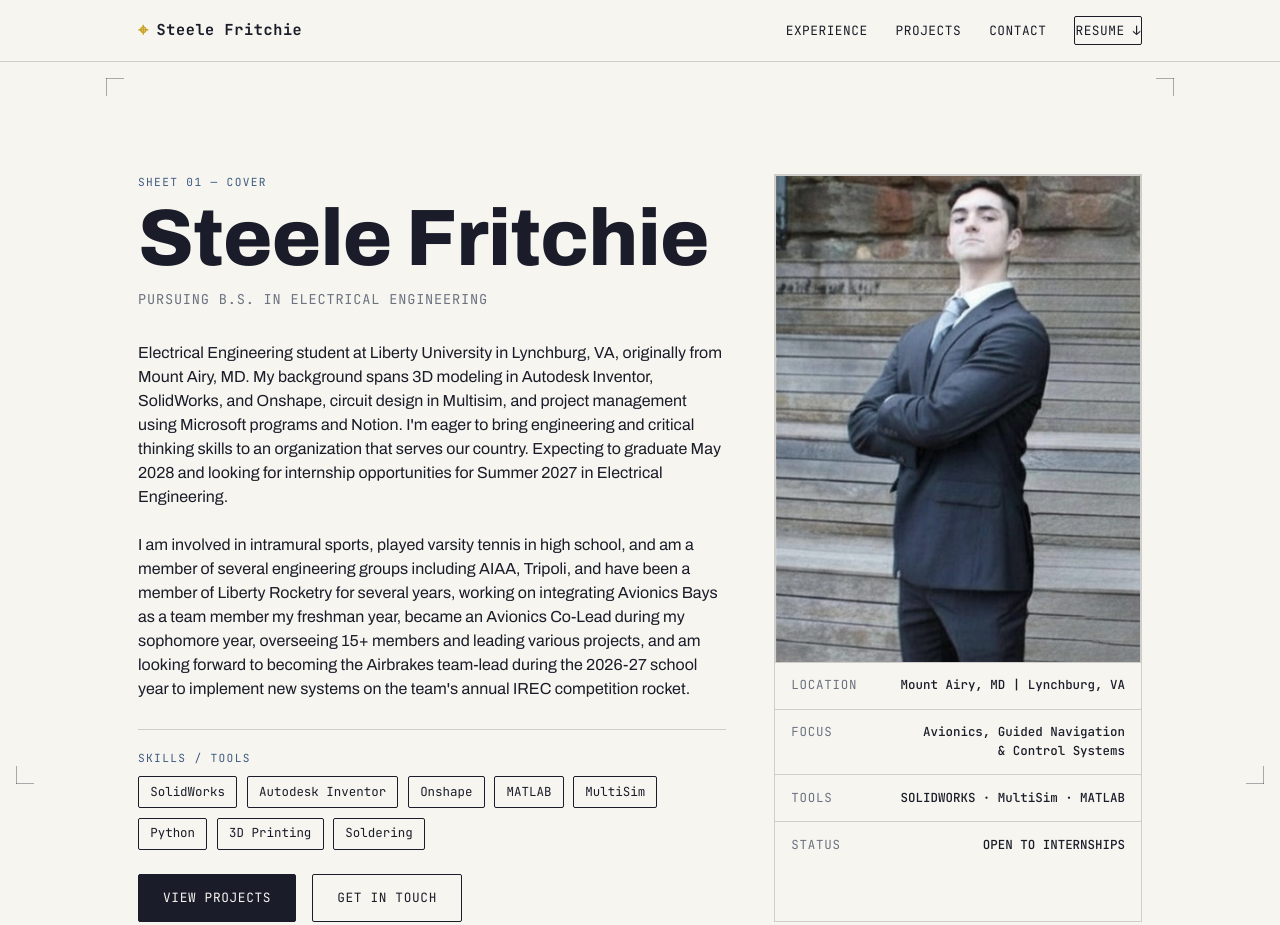
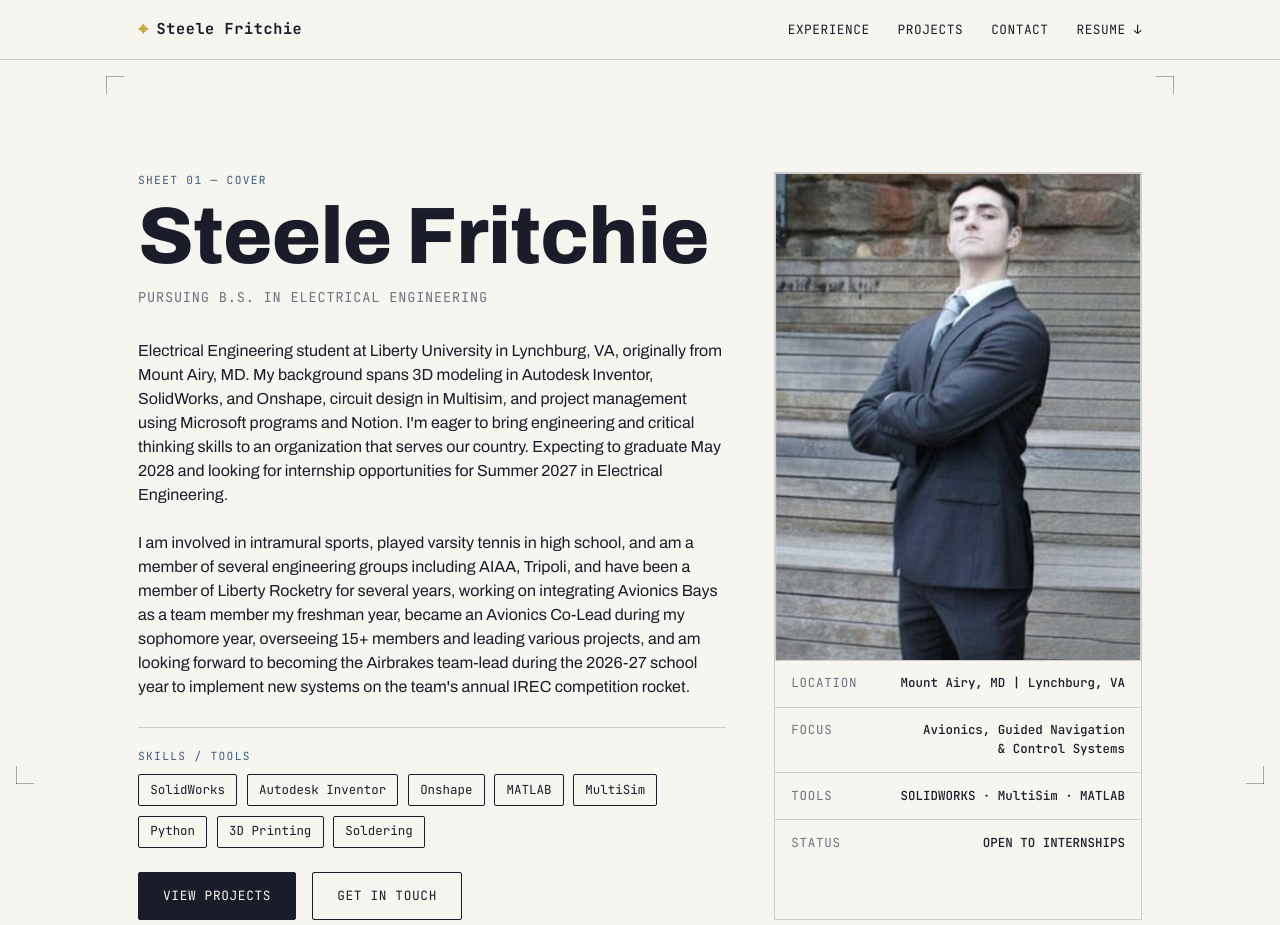
Before and after one commit to steelefritchie/engineering-portfolio, a plain HTML site: page index.html in a window 1280 px wide. Shown: the top 925 px of the page. Drawn offline with Linux system fonts and the light colour scheme.

Commit message:
Change Resume Download Button Appearance when Hovered

```diff
--- a/index.html
+++ b/index.html
@@ -23,7 +23,7 @@
       <a href="#experience">Experience</a>
       <a href="#projects">Projects</a>
       <a href="#contact">Contact</a>
-      <a href="files/FRITCHIE_STEELE_RESUME.pdf" class="nav-resume">Resume ↓</a>
+      <a href="files/FRITCHIE_STEELE_RESUME.pdf">Resume ↓</a>
     </nav>
   </div>
 </header>
```
